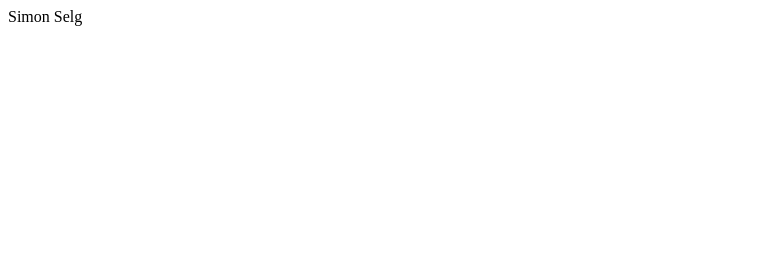
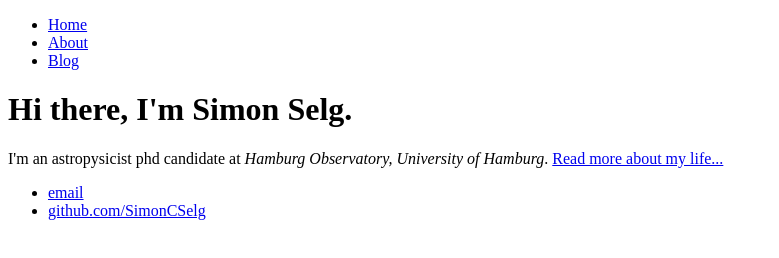
Before and after one commit to SimonCSelg/SimonCSelg.github.io, a plain HTML site: page index.html in a window 1280 px wide. Shown: the whole page, without its empty margins (0-779 px from the left). Drawn offline with Linux system fonts and the light colour scheme.

Commit message:
A more telling index page.

```diff
--- a/index.html
+++ b/index.html
@@ -1 +1,27 @@
-Simon Selg
+<!DOCTYPE html>
+<html>
+	<head>
+		<title>Simon Selg, Astrophysics PhD Candidate</title>
+	</head>
+	<body>
+		<nav>
+    		<ul>
+        		<li><a href="/">Home</a></li>
+	        	<li><a href="/about">About</a></li>
+        		<li><a href="/blog">Blog</a></li>
+    		</ul>
+		</nav>
+		<div class="container">
+    		<div class="blurb">
+        		<h1>Hi there, I'm Simon Selg.</h1>
+				<p>I'm an astropysicist phd candidate at  <em>Hamburg Observatory, University of Hamburg</em>. <a href="/about">Read more about my life...</a></p>
+    		</div><!-- /.blurb -->
+		</div><!-- /.container -->
+		<footer>
+    		<ul>
+        		<li><a href="mailto:simon.selg@hs.uni-hamburg.de">email</a></li>
+        		<li><a href="https://github.com/SimonCSelg">github.com/SimonCSelg</a></li>
+			</ul>
+		</footer>
+	</body>
+</html>
```
